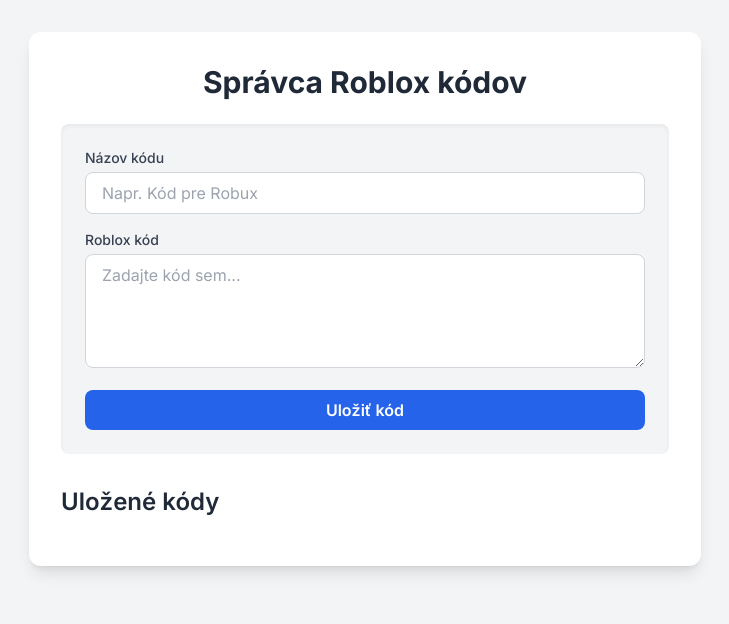
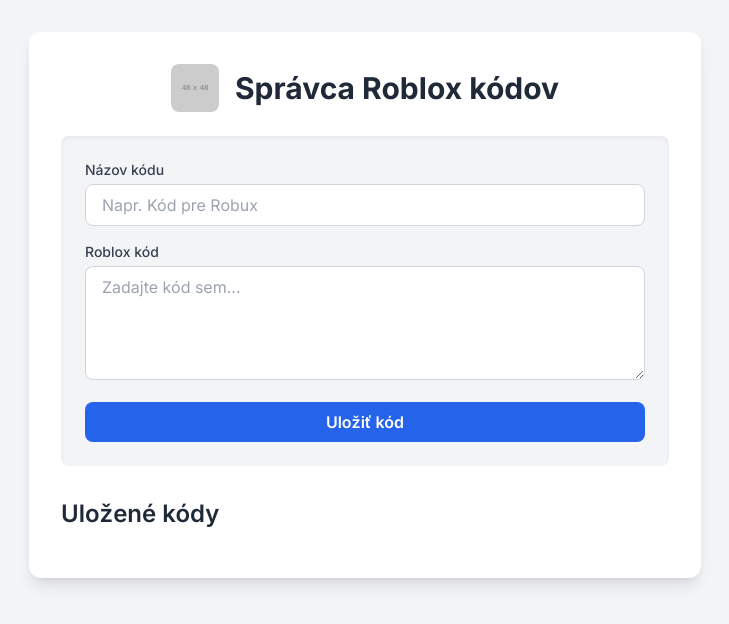
Before and after one commit to GAMEPLA631/Spravca-Roblox-Kodov, a plain HTML site: page index.html in a window 1280 px wide. Shown: the whole page, without its empty margins (275-1004 px from the left). Drawn offline with nearby package versions, Linux system fonts and the light colour scheme; placeholder pictures from the web are drawn by us.

Commit message:
Update index.html

```diff
--- a/index.html
+++ b/index.html
@@ -4,6 +4,8 @@
     <meta charset="UTF-8">
     <meta name="viewport" content="width=device-width, initial-scale=1.0">
     <title>Správca Roblox kódov</title>
+    <!-- Favicon pre záložku prehliadača -->
+    <link rel="icon" type="image/x-icon" href="https://placehold.co/32x32/1e40af/ffffff?text=R">
     <!-- Tailwind CSS CDN pre moderný a responzívny dizajn -->
     <script src="https://cdn.tailwindcss.com"></script>
     <style>
@@ -18,7 +20,11 @@
 <body class="p-4 sm:p-8">
 
     <div class="max-w-2xl mx-auto bg-white p-6 md:p-8 rounded-xl shadow-lg">
-        <h1 class="text-3xl font-bold text-center mb-6 text-gray-800">Správca Roblox kódov</h1>
+        <div class="flex items-center justify-center mb-6">
+            <!-- Ikona vedľa nadpisu stránky -->
+            <img src="https://placehold.co/48x48/1e40af/ffffff?text=Roblox" alt="Roblox Logo" class="w-12 h-12 mr-4 rounded-lg">
+            <h1 class="text-3xl font-bold text-gray-800">Správca Roblox kódov</h1>
+        </div>
 
         <!-- Formulár na pridanie nového kódu -->
         <form id="codeForm" class="mb-8 p-6 bg-gray-100 rounded-lg shadow-inner">
```
